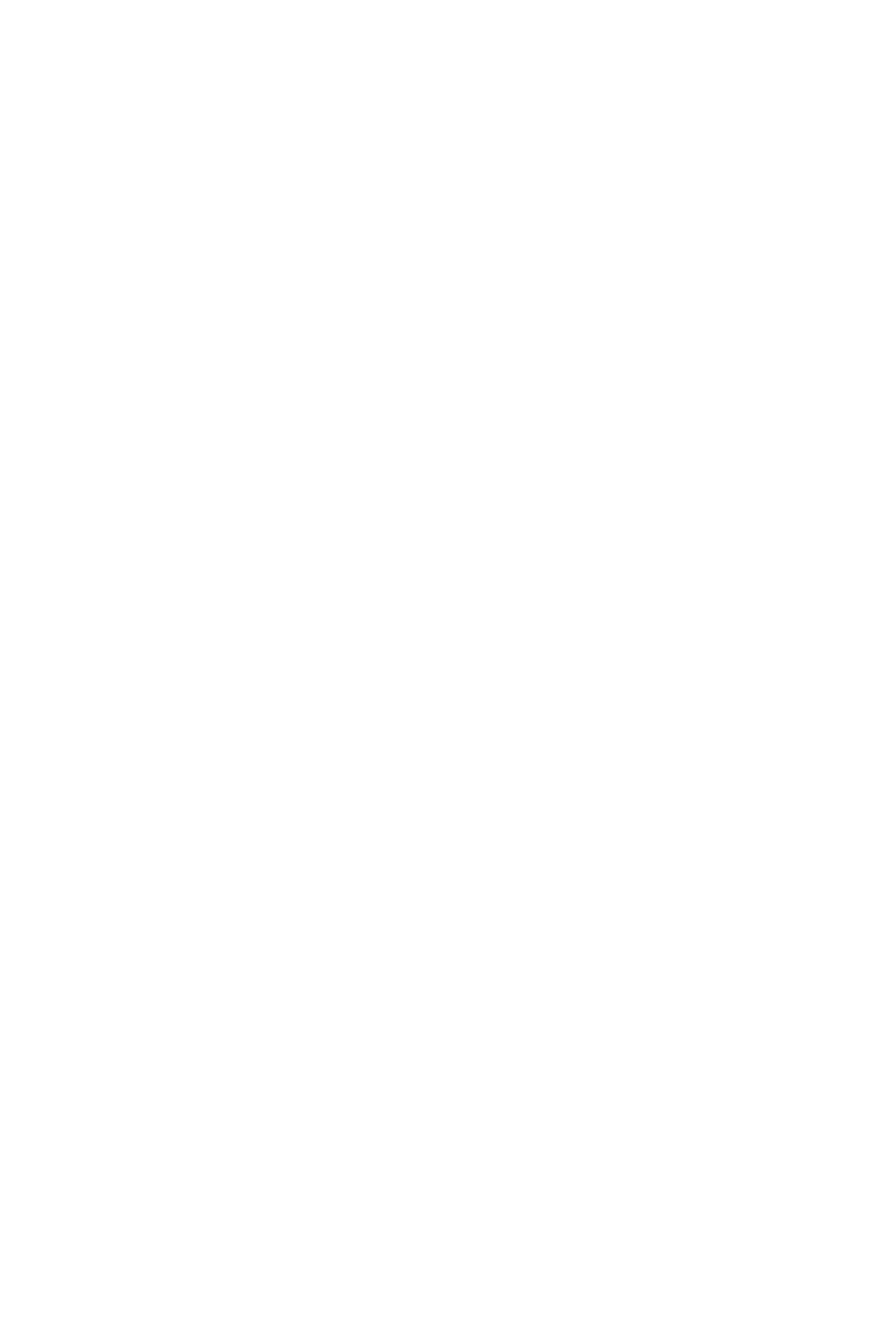
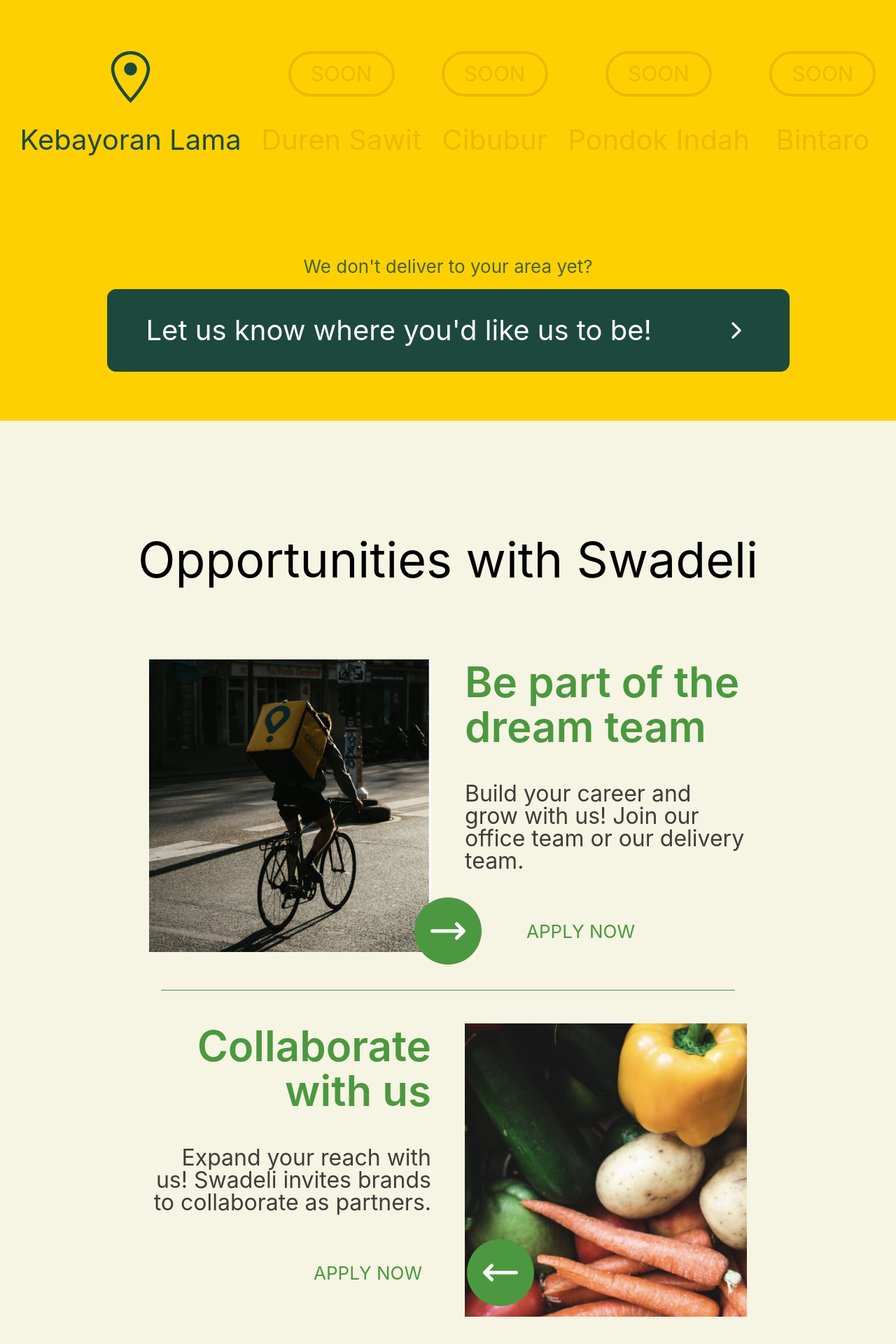
Before and after one commit to novrandobilly/swadeli-compro, a Next.js app: page / in a window 1280 px wide. Shown: the part 2086-4006 px from the top of the page at 70% size. Before the commit the page ends 1912 px from the top, so only its background shows below. Built offline with nearby package versions, Linux system fonts and the light colour scheme; a web font is replaced by a local one.

Commit message:
content-body

```diff
--- a/components/Body/Body.js
+++ b/components/Body/Body.js
@@ -4,39 +4,48 @@
 import appleImage from "../../assets/apple-asset.png";
 import appStore from "../../assets/app-store.png";
 import googlePlay from "../../assets/google-play.png";
-import fruits from "../../assets/fruits.png"
+import { FiChevronRight } from "react-icons/fi";
+import { GoLocation } from "react-icons/go";
+import leftArrow from "../../assets/arrow-left.png";
+import rightArrow from "../../assets/arrow-right.png";
+import bicycleMan from "../../assets/bycycle-man.png";
+import fruits from "../../assets/fruits.png";
+import { HiOutlineArrowNarrowRight } from "react-icons/hi";
+import { HiOutlineArrowNarrowLeft } from "react-icons/hi";
 
 const Body = () => {
   return (
     <div className={styles["body"]}>
       <div className={styles["content-1"]}>
         <div className={styles["apple-image"]}>
-          <Image
-            src={appleImage}
-          />
+          <Image src={appleImage} />
         </div>
         <div className={styles["text-content-1"]}>
-          <h1>Groceries and time, at your hands. Delivered to you <br/>in <span>15 minutes!</span><span className={styles['text-italic']}> #BeliDiSwadeli</span></h1>
+          <h1>
+            Groceries and time, at your hands. Delivered to you <br />
+            in <span>15 minutes!</span>
+            <span className={styles["text-italic"]}> #BeliDiSwadeli</span>
+          </h1>
           <div className={styles["image-button"]}>
             <div className={styles["app-store"]}>
-              <Image
-                src={appStore}
-              />
+              <Image src={appStore} />
             </div>
             <div className={styles["google-play"]}>
-              <Image
-                src={googlePlay}
-              />
+              <Image src={googlePlay} />
             </div>
           </div>
         </div>
       </div>
       <div className={styles["content-2"]}>
         <div className={styles["text-content-2"]}>
-          <h2>Get your delivery <span>today</span> by</h2>
+          <h2>
+            Get your delivery <span>today</span> by
+          </h2>
           <h1>19 : 54 : 05</h1>
           <div>
-            <button className={styles["button-order"]}><span>ORDER NOW</span></button>
+            <button className={styles["button-order"]}>
+              <span>ORDER NOW</span>
+            </button>
           </div>
         </div>
       </div>
@@ -51,7 +60,11 @@
         <div className={styles["box-3"]}>
           <div className={styles["text-box-2"]}>
             <h3>Competitive Price</h3>
-            <p>Quality products <br/>at a competitive <br/>price.</p>
+            <p>
+              Quality products <br />
+              at a competitive <br />
+              price.
+            </p>
           </div>
         </div>
         <div className={styles["box-4"]}></div>
@@ -59,14 +72,121 @@
         <div className={styles["box-6"]}>
           <div className={styles["text-box-3"]}>
             <h3>1000+ of Products</h3>
-            <p>Everything on the <br/>shelves, now at <br/>your fingertips.</p>
+            <p>
+              Everything on the <br />
+              shelves, now at <br />
+              your fingertips.
+            </p>
           </div>
         </div>
         <div className={styles["box-7"]}></div>
         <div className={styles["box-8"]}>
           <div className={styles["text-box-4"]}>
             <h3>Delivery on Demand</h3>
-            <p>We're up late with you. Whenever you need, <br/>we always deliver.</p>
+            <p>
+              We're up late with you. Whenever you need, <br />
+              we always deliver.
+            </p>
+          </div>
+        </div>
+      </div>
+      <div className="bg-[#FED002] pb-[70px]">
+        <h1 className="font-normal text-[80px] text-[#1D493D] text-center mt-[77px] mb-[50px]">
+          Where We Deliver
+        </h1>
+        <div className="flex flex-row justify-evenly">
+          <div className="flex flex-col justify-between ">
+            <GoLocation className="w-[61px] h-[74px] text-[#1D493D] mx-auto" />
+            <p className="text-center text-[40px] text-[#1D493D]">
+              Kebayoran Lama
+            </p>
+          </div>
+          <div className="flex flex-col justify-between">
+            <div className="w-[152px] mx-auto h-[60] pt-[6px] pb-[6px] mb-[32px] rounded-full text-[30px] border-[4px] text-[#EEB802] border-[#EEB802] text-center ">
+              SOON
+            </div>
+            <p className="text-center text-[40px] text-[#EEB802]">
+              Duren Sawit
+            </p>
+          </div>
+          <div className="flex flex-col justify-between">
+            <div className="w-[152px] mx-auto h-[60] pt-[6px] pb-[6px] mb-[32px] rounded-full text-[30px] border-[4px] text-[#EEB802] border-[#EEB802] text-center ">
+              SOON
+            </div>
+            <p className="text-center text-[40px] text-[#EEB802]">Cibubur</p>
+          </div>
+          <div className="flex flex-col justify-between">
+            <div className="w-[152px] mx-auto h-[60] pt-[6px] pb-[6px] mb-[32px] rounded-full text-[30px] border-[4px] text-[#EEB802] border-[#EEB802] text-center ">
+              SOON
+            </div>
+            <p className="text-center text-[40px] text-[#EEB802]">
+              Pondok Indah
+            </p>
+          </div>
+          <div className="flex flex-col justify-between">
+            <div className="w-[152px] mx-auto h-[60] pt-[6px] pb-[6px] mb-[32px] rounded-full text-[30px] border-[4px] text-[#EEB802] border-[#EEB802] text-center ">
+              SOON
+            </div>
+            <p className="text-center text-[40px] text-[#EEB802]">Bintaro</p>
+          </div>
+        </div>
+        <p className="mt-[131px] text-[#476332] text-[26px] text-center mb-[13px]">
+          We don't deliver to your area yet?
+        </p>
+        <div className="w-[975px] cursor-pointer h-[118px] bg-[#1D493D] px-[56px] rounded-[13px] mx-auto flex flex-row justify-between">
+          <span className="text-[40px] text-white my-auto">
+            Let us know where you'd like us to be!
+          </span>
+          <FiChevronRight className="text-[40px] text-white my-auto" />
+        </div>
+      </div>
+      <div className="bg-[#F6F4E3] pb-32">
+        <h1 className="mt-[146px] mb-[90px] text-[70px] text-center ">
+          Opportunities with <span>Swadeli</span>
+        </h1>
+        <div className="w-2/3 mx-auto flex flex-row justify-center gap-12">
+          <div className="flex-1">
+            <Image src={bicycleMan} width={594} height={617} />
+          </div>
+          <div className="flex-1">
+            <h1 className="text-[60px] leading-[4rem] text-[#4C9840] font-semibold">
+              Be part of the dream team
+            </h1>
+            <p className="text-[32px] leading-[2rem] text-[#3D3D39] mt-12">
+              Build your career and grow with us! Join our office team or our
+              delivery team.
+            </p>
+            <div className="flex flex-row mt-9 absolute left-[37rem] gap-16 cursor-pointer">
+              <div className="w-24 h-24 bg-[#4C9840] flex justify-center rounded-full">
+                <HiOutlineArrowNarrowRight className="text-white text-6xl my-auto font-bold" />
+              </div>
+              <span className="text-[26px] my-auto text-[#4C9840]">
+                APPLY NOW
+              </span>
+            </div>
+          </div>
+        </div>
+        <div className="w-[64%] h-[.1px] bg-[#4C9840] mx-auto my-[3rem]"></div>
+        <div className="w-2/3 mx-auto flex flex-row-reverse justify-center gap-12">
+          <div className="flex-1">
+            <Image src={fruits} width={594} height={617} />
+          </div>
+          <div className="flex-1">
+            <h1 className="text-[60px] leading-[4rem] text-[#4C9840] font-semibold text-right">
+              Collaborate with us
+            </h1>
+            <p className="text-[32px] leading-[2rem] text-[#3D3D39] mt-12 text-right">
+              Expand your reach with us! Swadeli invites brands to collaborate
+              as partners.
+            </p>
+            <div className="flex flex-row-reverse mt-9 absolute left-[28rem] gap-16 cursor-pointer">
+              <div className="w-24 h-24 bg-[#4C9840] flex justify-center rounded-full">
+                <HiOutlineArrowNarrowLeft className="text-white text-6xl my-auto font-bold" />
+              </div>
+              <span className="text-[26px] my-auto text-[#4C9840]">
+                APPLY NOW
+              </span>
+            </div>
           </div>
         </div>
       </div>
```
Also changed, not shown: assets/Location.png (added).
